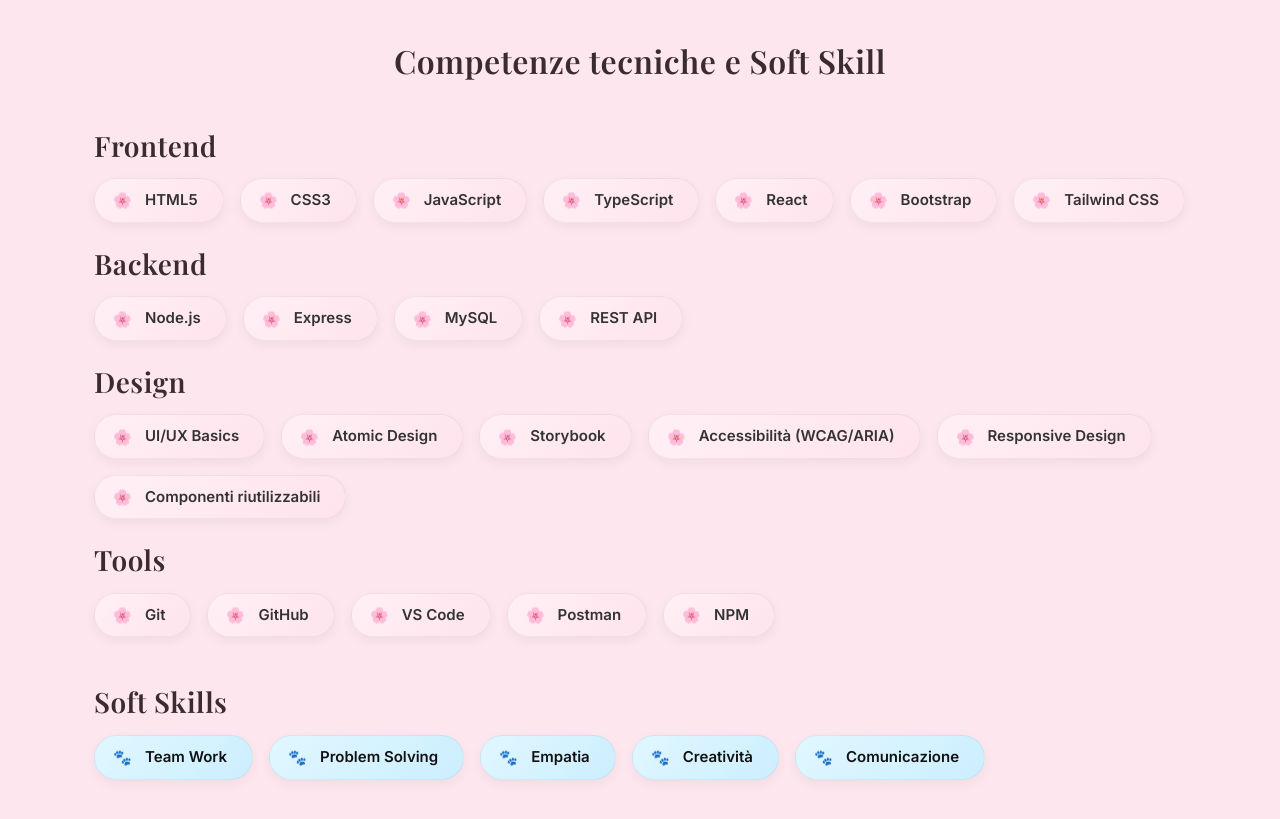
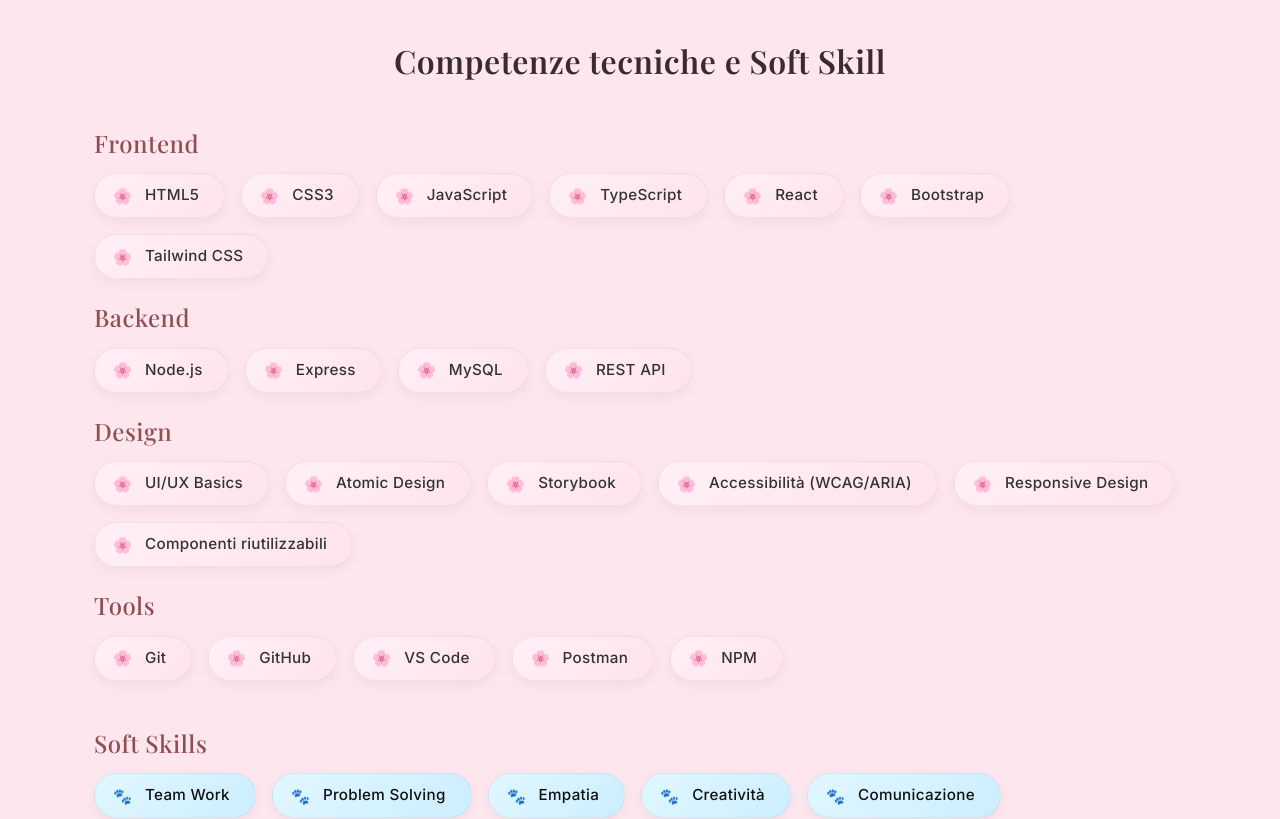
Before and after one commit to LindaTancini/LindaTancini-Portfolio, a React (Vite) app: page /about in a window 1280 px wide. Shown: the part 2340-3159 px from the top of the page. Built offline with nearby package versions, Linux system fonts and the light colour scheme.

Commit message:
feat: change font

```diff
--- a/src/styles/_skillsBlock.css
+++ b/src/styles/_skillsBlock.css
@@ -16,8 +16,9 @@
   border-radius: 30px;
   background: linear-gradient(135deg, #ffffff, #f8f9fa);
   border: 1px solid rgba(0, 0, 0, 0.05);
-  font-size: 15px;
-  font-weight: 600;
+  font-size: 0.95rem;
+  letter-spacing: 0.3px;
+  font-weight: 500;
   color: #333;
   transition: all 0.25s ease;
   box-shadow: 0 4px 12px rgba(0, 0, 0, 0.05);
@@ -35,6 +36,14 @@
   align-items: center;
   justify-content: center;
   z-index: 2;
+}
+
+/* Titolo categoria */
+.text-category {
+  font-size: 1.5rem;
+  font-weight: 400;
+  color: #8f4f52;
+  margin-bottom: 12px;
 }
 
 /* Nome skill */
```
